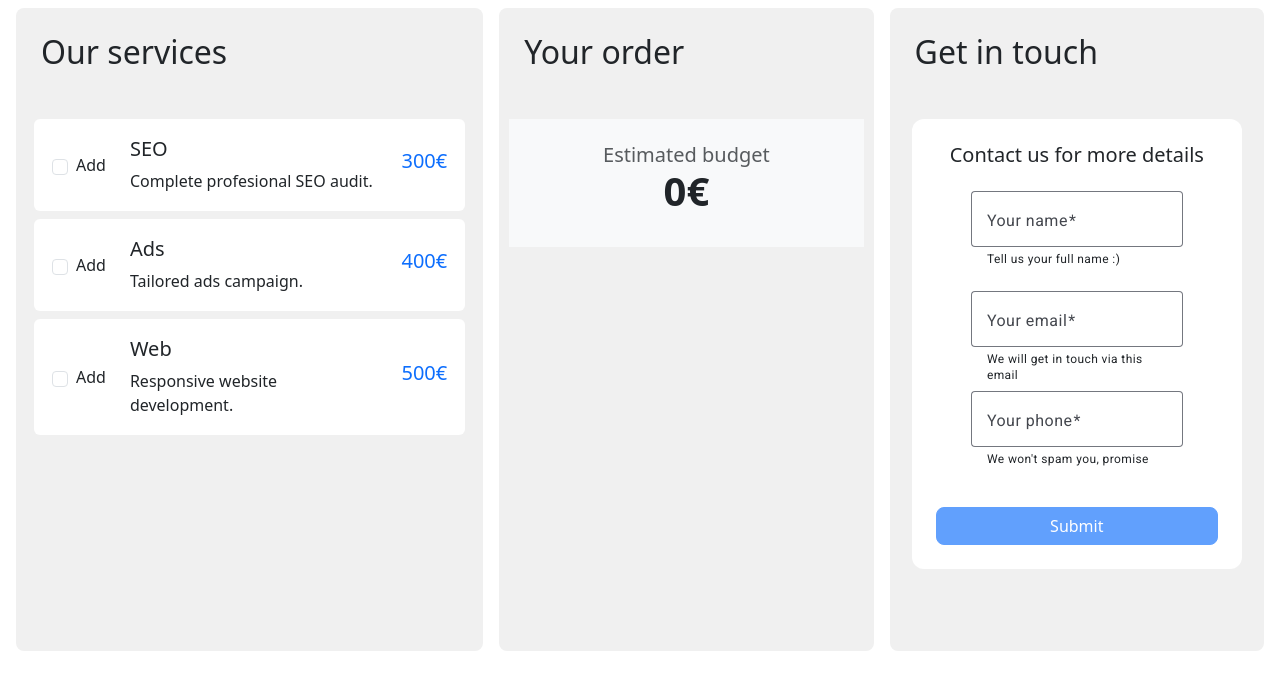
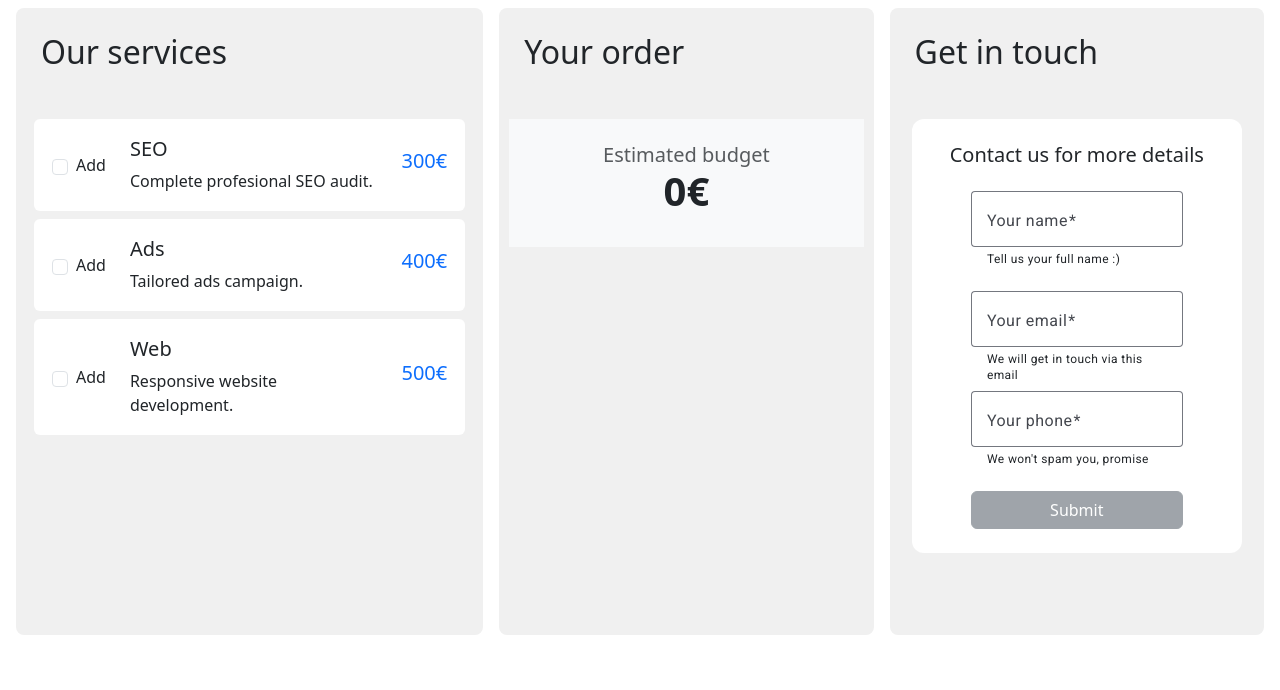
Before and after one commit to zanlamar/BudgetApp, an Angular app: page / in a window 1280 px wide. Shown: the top 690 px of the page. Built offline with nearby package versions, Linux system fonts and the light colour scheme.

Commit message:
form finished on parent w final button activated

```diff
--- a/src/app/components/contact-form/contact-form.html
+++ b/src/app/components/contact-form/contact-form.html
@@ -31,7 +31,7 @@
                 </div>
 
                 <button type="submit"
-                        class="btn btn-primary btn-block confirm-button w-100"
+                        [class]="contactForm.valid ? 'btn btn-success w-75' : 'btn btn-secondary w-75'"
                         [disabled]="!contactForm.valid">
                     Submit
                 </button>
--- a/src/app/components/contact-form/contact-form.ts
+++ b/src/app/components/contact-form/contact-form.ts
@@ -55,6 +55,8 @@ export class ContactForm {
   onSubmit() {
     if (this.contactForm.valid) {
       console.warn(this.contactForm.value);
+      console.log(this.contactForm.value);
+      alert(`Thank you!! ${this.contactForm.value.userName}!`);
     }
   }
 }
```
